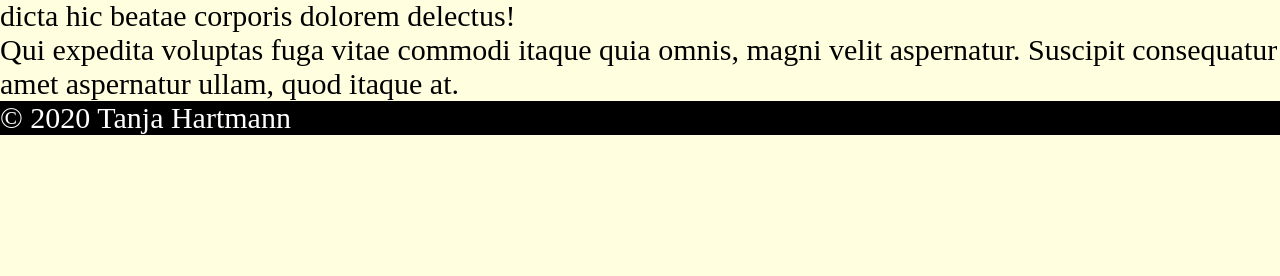
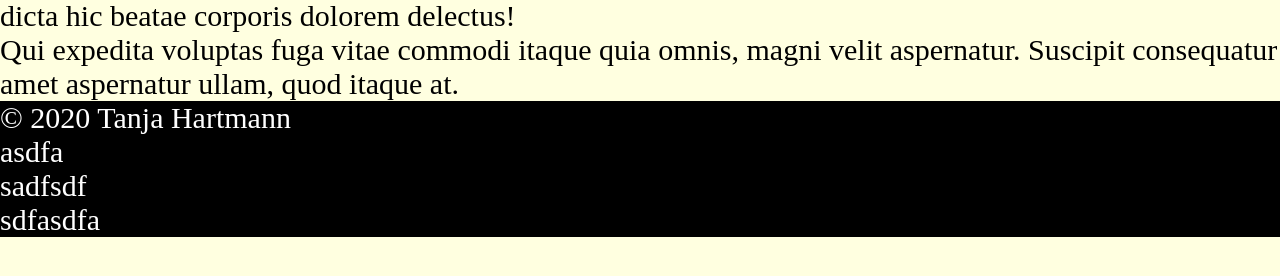
Before and after one commit to th452/erste-webseite, a plain HTML site: page index.html in a window 1280 px wide. Shown: the part 138-414 px from the top of the page. Drawn offline with Linux system fonts and the light colour scheme.

Commit message:
Footer mit ULLI bearbeitet

```diff
--- a/index.html
+++ b/index.html
@@ -26,6 +26,12 @@
 
     <footer>
       &copy; 2020 Tanja Hartmann
+
+      <ul>
+        <li>asdfa</li>
+        <li>sadfsdf</li>
+        <li>sdfasdfa</li>
+      </ul>
     </footer>
   </body>
 </html>
```
